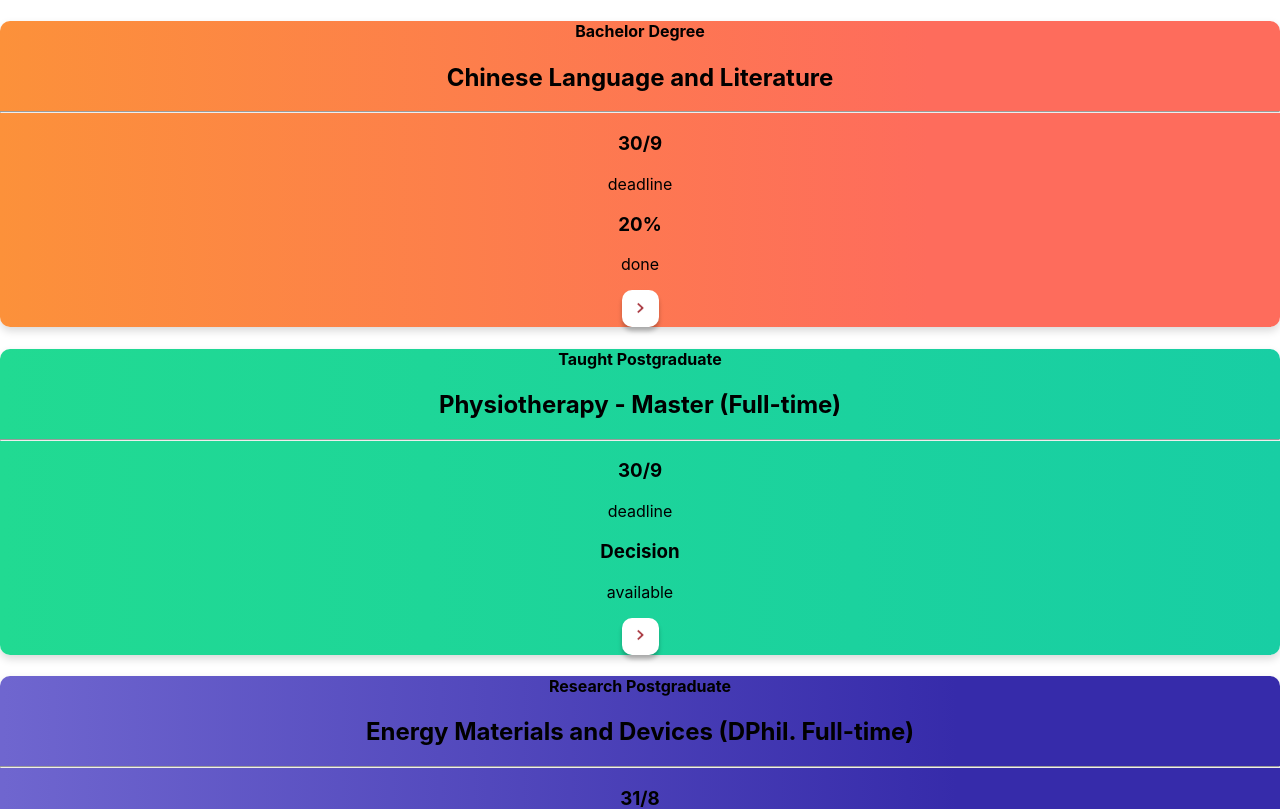
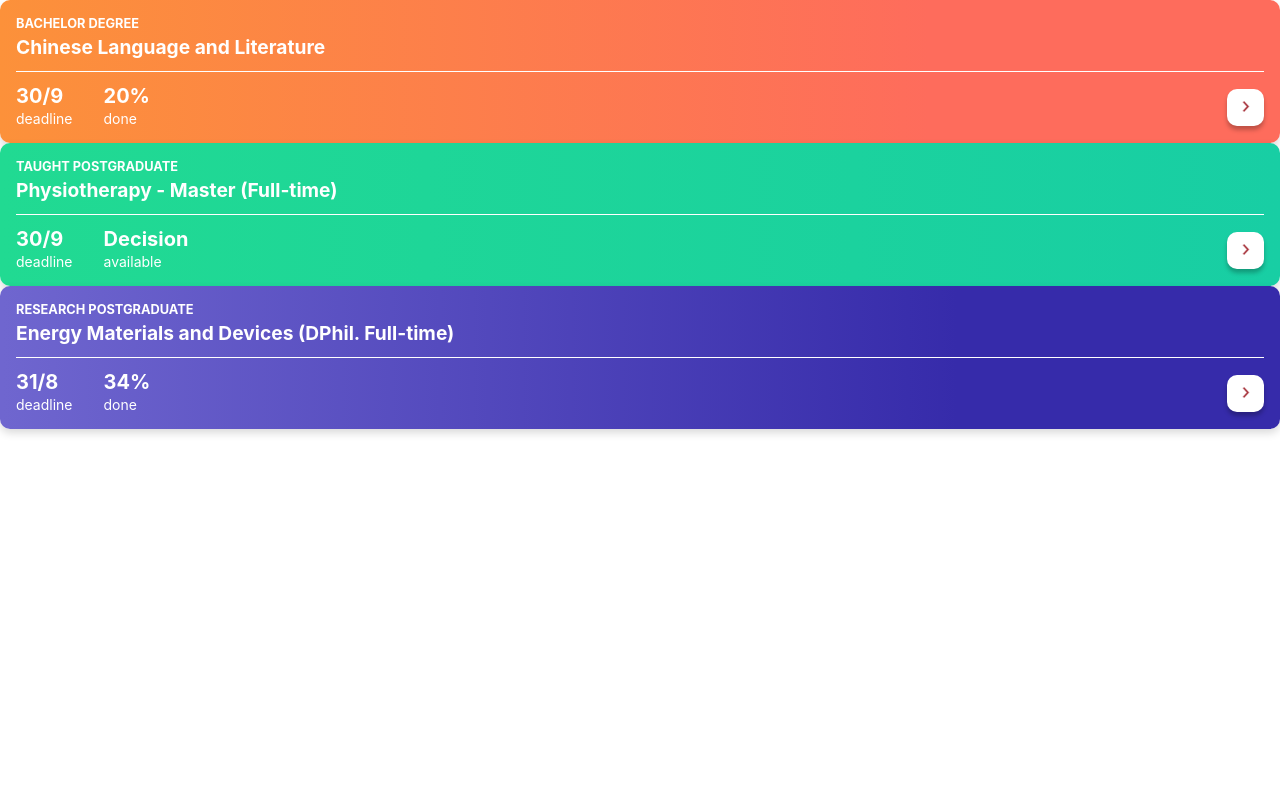
Before and after one commit to eugenechantk/eadmission-prototype, a React (Create React App) app: page / in a window 1280 px wide. Shown: the top 809 px of the page. Built offline with nearby package versions, Linux system fonts and the light colour scheme.

Commit message:
app card styling complete

```diff
--- a/src/components/AppCard/AppCard.css
+++ b/src/components/AppCard/AppCard.css
@@ -1,3 +1,5 @@
+/** ===== App Card Style ====== **/
+
 .AppCard {
     box-shadow: 0px 4px 8px rgba(0, 0, 0, 0.15);
     border-radius: 10px;
@@ -14,3 +16,77 @@
 #research-post-grad {
     background: linear-gradient(90deg, #6F66CF 0.26%, #362BAA 74.8%);
 }
+
+/** ===== Details Section ===== **/
+.details {
+    padding: 16px 16px 12px 16px;
+}
+
+.details h4{
+    text-transform: uppercase;
+    color: white;
+    text-align: left;
+    margin-block-end: 0;
+    margin-block-start: 0;
+    font-size: 0.8em;
+}
+
+.details h2 {
+    text-align: left;
+    color: white;
+    font-size: 1.2em;
+    margin-block-start: 0.2em;
+    margin-block-end: 0;
+}
+
+/** ===== Progress Section ===== **/
+.AppCardDetails {
+    margin: 0px 16px 0px 16px;
+    border-top: 1px solid white;
+    display: flex;
+    align-items: center;
+    flex-wrap: wrap;
+}
+
+.AppCardDetails h3{
+    font-size: 1.25em;
+    color: white;
+    margin-block-end: 0;
+    margin-block-start: 0.625em;
+    text-align: left;
+}
+
+.AppCardDetails p{
+    font-size: 0.875em;
+    margin-block-start: 0.125em;
+    margin-block-end: 0;
+    color: white;
+    text-align: left;
+}
+
+/** ===== Deadline ===== **/
+.AppCardDetails .Deadline {
+    margin-bottom: 16px;
+}
+
+/** ===== Progress ===== **/
+.AppCardDetails .Progress {
+    margin-left: 31px;
+    margin-bottom: 16px;
+}
+
+/** ===== Button ===== **/
+Button {
+    margin-left: auto;
+    order: 3;
+}
+
+
+@media only screen and (max-width: 250px) {
+    .AppCardDetails .Progress {
+        margin-left: auto;
+    }
+    Button {
+        order: 3;
+    }
+}
--- a/src/components/AppCard/AppCard.js
+++ b/src/components/AppCard/AppCard.js
@@ -3,16 +3,26 @@ import './AppCard.css'
 import { Button } from '../Button/Button'
 
 export class AppCard extends React.Component {
+    constructor(props) {
+        super(props)
+        this.handleClick = this.handleClick.bind(this)
+    };
+
+    handleClick () {
+        console.log('button clicked')
+    };
+
     render(){
         return (
             <div className='AppCard' id={this.props.program.level}>
+                <div className="details">
                     <h4>
                         {this.props.program.level === 'bachelor' ? 'Bachelor Degree' :
                             this.props.program.level === 'taught-post-grad' ? 'Taught Postgraduate' :
                                 this.props.program.level === 'research-post-grad' && 'Research Postgraduate'}
                     </h4>
                     <h2>{this.props.program.name}</h2>
-                <hr />
+                </div>
                 <div className='AppCardDetails'>
                     <div className='Deadline'>
                         <h3>{this.props.program.deadline.getDate()}/{this.props.program.deadline.getMonth() + 1}</h3>
@@ -28,10 +38,10 @@ export class AppCard extends React.Component {
                                 this.props.program.progress === 3 ? 'completed' :
                                     'done'}
                         </p>
-                        <Button />
                     </div>
+                    <Button className="button" onClick={this.handleClick}/>
                 </div>
             </div>
         )
+    };
 }
-}
--- a/src/components/Button/Button.js
+++ b/src/components/Button/Button.js
@@ -5,7 +5,7 @@ import './Button.css'
 export class Button extends React.Component {
     render() {
         return (
-            <button type="button" onClick='props handleClick'>
+            <button type="button" onClick={this.props.onClick}>
                 <img src={next} alt='click to application'></img>
             </button>
         )
```
Also changed, not shown: 1 other file (tests, documents, lock files or other folders). Lines whose indentation alone changed are shown as unchanged.
